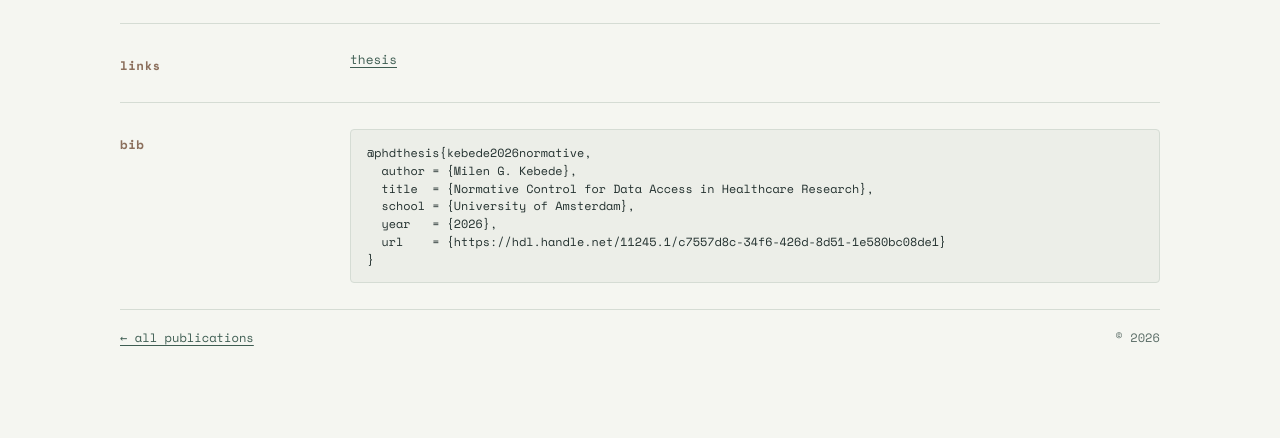
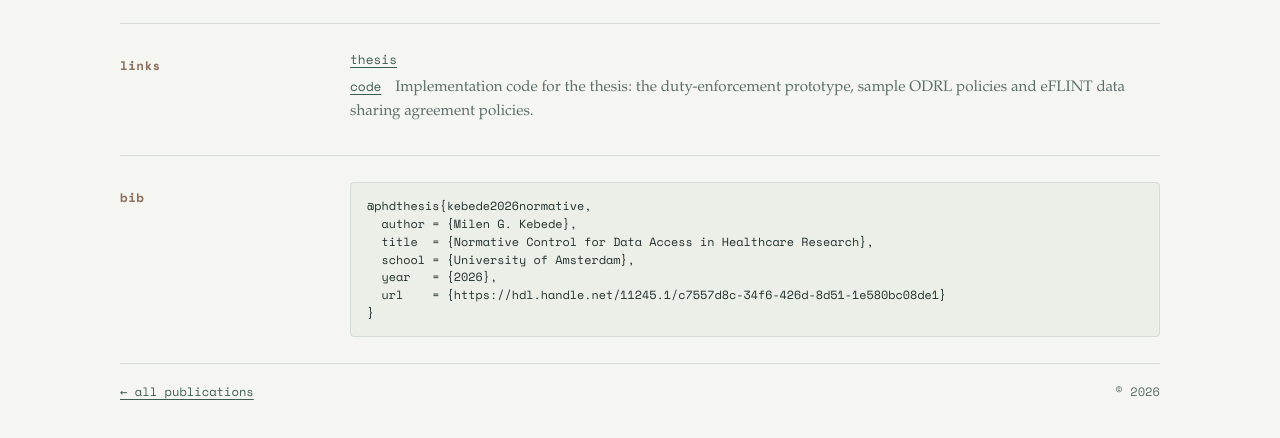
Before and after one commit to yemilen/yemilen.github.io, a plain HTML site: page papers/normative-control-thesis.html in a window 1280 px wide. Shown: the part 334-772 px from the top of the page. Drawn offline with Linux system fonts and the light colour scheme.

Commit message:
Link code repositories

```diff
--- a/papers/normative-control-thesis.html
+++ b/papers/normative-control-thesis.html
@@ -39,6 +39,7 @@
         <h2>links</h2>
         <ul class="linklist">
             <li><a href="https://hdl.handle.net/11245.1/c7557d8c-34f6-426d-8d51-1e580bc08de1" target="_blank" rel="noopener">thesis</a></li>
+            <li><a href="https://github.com/yemilen/thesis-normative-data-access" target="_blank" rel="noopener">code</a> <span class="linknote">Implementation code for the thesis: the duty-enforcement prototype, sample ODRL policies and eFLINT data sharing agreement policies.</span></li>
         </ul>
     </section>
 
--- a/site.css
+++ b/site.css
@@ -316,3 +316,10 @@ footer {
     border-radius: 4px;
     padding: 14px 16px;
 }
+
+.linknote {
+    font-family: var(--serif);
+    font-size: 0.95rem;
+    color: var(--ink-soft);
+    margin-left: 6px;
+}
```
Also changed, not shown: papers/critical-reflection-odrl.html (+1 -0 lines), papers/dynamic-access-control-policies.html (+1 -0 lines).
